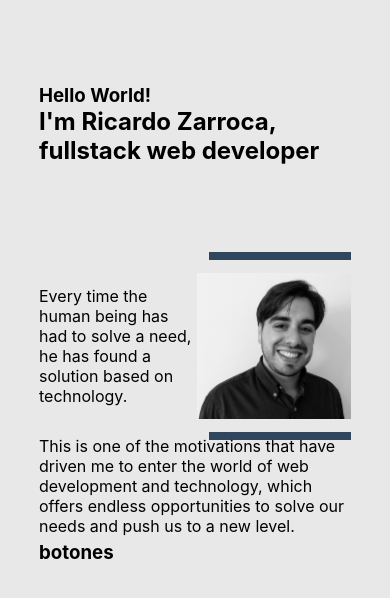
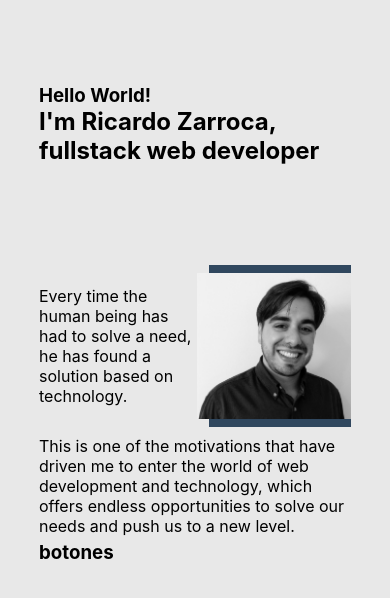
Before and after one commit to rzarroca/portfolio, a React (Create React App) app: page / in a window 390 px wide. Shown: the top 598 px of the page. Built offline with nearby package versions, Linux system fonts and the light colour scheme.

Commit message:
Improve responsive img behavior

```diff
--- a/src/index.css
+++ b/src/index.css
@@ -18,8 +18,8 @@ code {
 }
 
 img {
-  width: 100%;
-  height: 100%;
+  max-width: 100%;
+  max-height: 100%;
   object-fit: contain;
 }
 
--- a/src/pages/landingPage/Ladingpage.js
+++ b/src/pages/landingPage/Ladingpage.js
@@ -12,9 +12,7 @@ export function LadingPage () {
             <h1>Hello World!</h1>
             <h2>I'm Ricardo Zarroca, <bold>fullstack web developer</bold></h2>
           </header>
-          <figure>
-            <img src={avatar} alt='avatar image' />
-          </figure>
+          <img src={avatar} alt='avatar image' />
           <p className='p1'>
             Every time the human being has had to solve a need, he has found a solution <bold>based on technology.</bold>
           </p>
```
